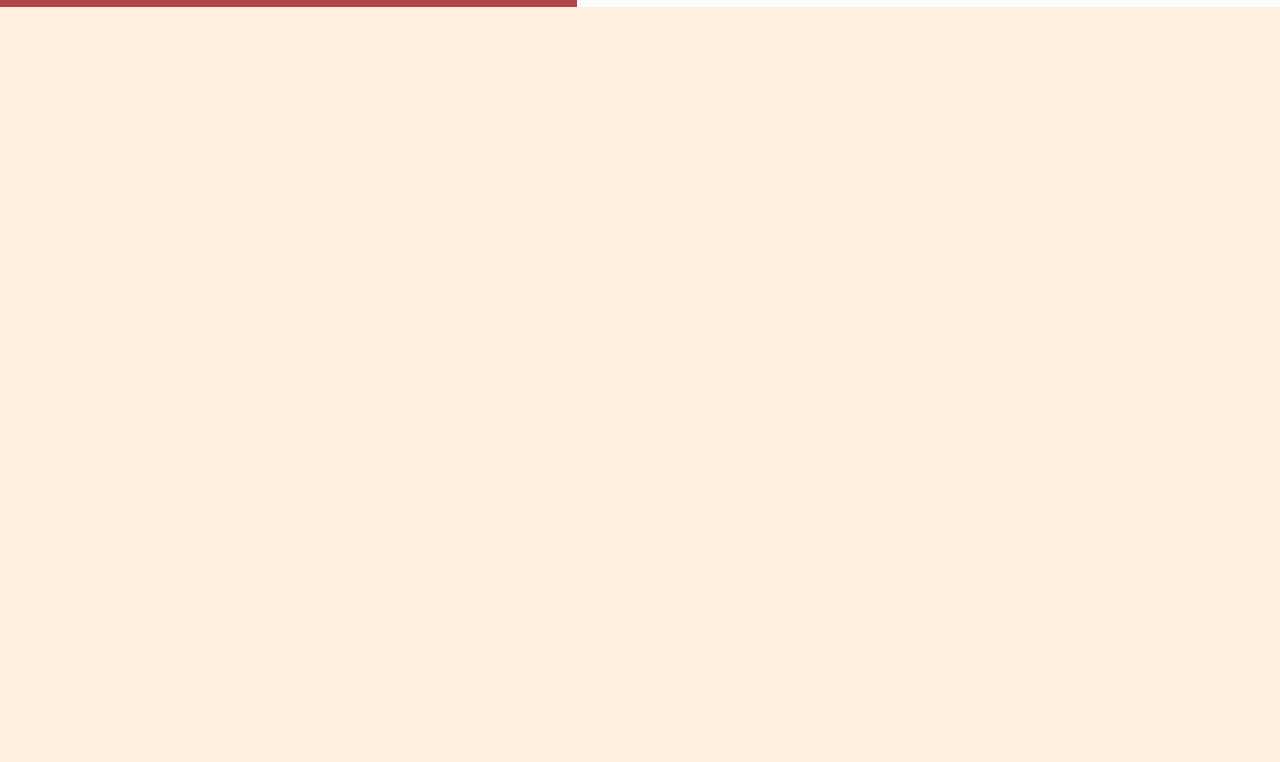
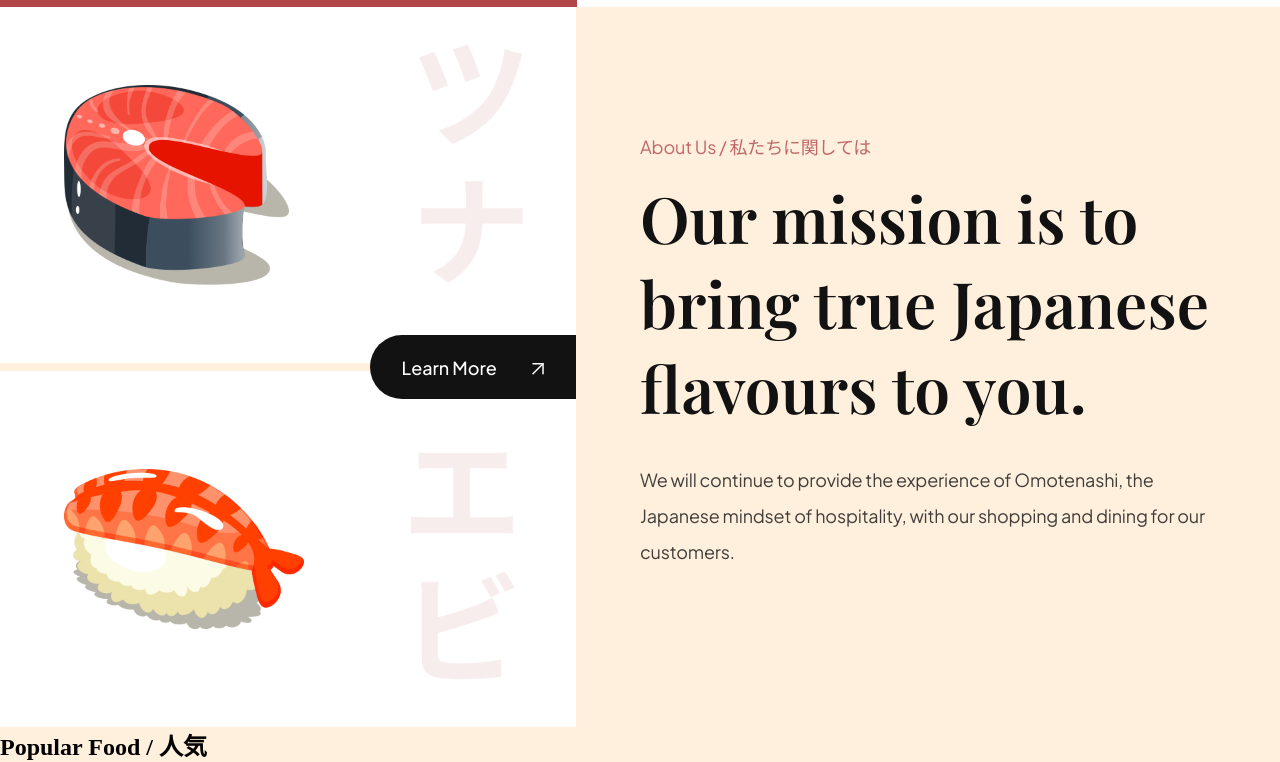
Before and after one commit to ogdenqstu13/sushi-webpage, a website built with Vite: page index.html in a window 1280 px wide. Shown: the part 791-1553 px from the top of the page. Before the commit the page ends 800 px from the top, so only its background shows below. Built offline with nearby package versions, Linux system fonts and the light colour scheme.

Commit message:
Added About us section to the website

```diff
--- a/css/sections/about.css
+++ b/css/sections/about.css
@@ -0,0 +1,82 @@
+.about-us {
+    display: flex;
+    min-height: 720px;
+    overflow: hidden;
+}
+
+.about-us__image {
+    flex: 1;
+    display: flex;
+    flex-direction: column;
+    justify-content: center;
+
+    background: var(--color-white);
+    position: relative;
+}
+
+.about-us__image div {
+    padding: 32px 64px;
+
+    flex: 1;
+    display: flex;
+    align-items: center;
+
+    background-position: center;
+    background-repeat: no-repeat;
+    background-size: contain;
+}
+
+.about-us__image-sushi3 {
+    border-bottom: 8px solid var(--color-creamson);
+
+    background-image: url("../../assets/about_bg1.png");
+}
+
+.about-us__image-sushi2 {
+    background-image: url("../../assets/about_bg2.png");
+}
+
+.about-us__image-sushi3 img {
+    width: 225px;
+    height: 200px;
+}
+
+.about-us__image-sushi2 img {
+    width: 240px;
+    height: 160px;
+}
+
+.about-us__button {
+    position: absolute;
+    right: 0;
+
+    padding: 12px 32px;
+    min-height: 64px;
+
+    background: var(--secondary-color);
+    border-radius: 32px 0 0 32px;
+    border: 0;
+    outline: 0;
+
+    color: white;
+    font-family: var(--plus-jakarta-sans);
+    font-weight: 500;
+    font-size: 18px;
+    line-height: 23px;
+
+    cursor: pointer;
+}
+
+.about-us__button img {
+    object-fit: contain;
+    margin-left: 32px;
+}
+
+.about-us__content {
+    padding: 64px;
+
+    flex: 1;
+    display: flex;
+    justify-content: center;
+    flex-direction: column;
+}
--- a/index.html
+++ b/index.html
@@ -82,6 +82,36 @@
       </div>
     </section>
 
+    <section class="about-us" id="about-us">
+      <div class="about-us__image">
+        <div class="about-us__image-sushi3">
+          <img src="assets/sushi-3.png" alt="sushi">
+        </div>
+
+        <button class="about-us__button">
+          Learn More
+          <img src="assets/arrow-up-right.svg" alt="learn more">
+        </button>
+
+        <div class="about-us__image-sushi2">
+          <img src="assets/sushi-2.png" alt="sushi">
+        </div>
+      </div>
+
+      <div class="about-us__content">
+        <p class="sushi__subtitle">About Us / 私たちに関しては</p>
+        <h3 class="sushi__title">Our mission is to bring true Japanese flavours to you.</h3>
+        <p class="sushi__description">We will continue to provide the experience of Omotenashi, the Japanese
+          mindset of hospitality, with our shopping and dining for our
+          customers.</p>
+      </div>
+    </section>
+
+    <section class="popular-foods" id="menu">
+      <h2>Popular Food / 人気</h2>
+
+    </section>
+
     <script src="js/script.js" type="module"></script>
   </body>
 </html>
```
